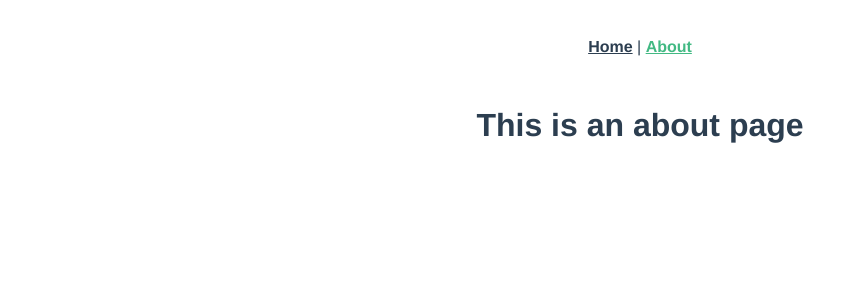
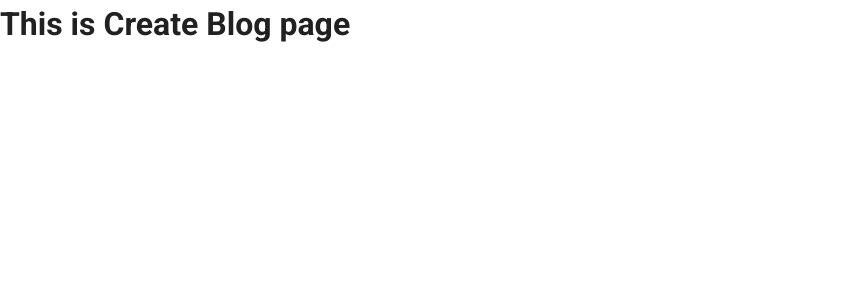
Before and after one commit to TusharMazhar/vue-blog-app, a Vue app: page /#/about in a window 1280 px wide. Shown: the top 300 px of the page, without its empty margins (0-866 px from the left). Built offline with nearby package versions, Linux system fonts and the light colour scheme.

Commit message:
initial setup complete

```diff
--- a/public/index.html
+++ b/public/index.html
@@ -1,11 +1,13 @@
 <!DOCTYPE html>
-<html lang="">
+<html lang="en">
   <head>
     <meta charset="utf-8">
     <meta http-equiv="X-UA-Compatible" content="IE=edge">
     <meta name="viewport" content="width=device-width,initial-scale=1.0">
     <link rel="icon" href="<%= BASE_URL %>favicon.ico">
     <title><%= htmlWebpackPlugin.options.title %></title>
+    <link rel="stylesheet" href="https://fonts.googleapis.com/css?family=Roboto:100,300,400,500,700,900">
+    <link rel="stylesheet" href="https://cdn.jsdelivr.net/npm/@mdi/font@latest/css/materialdesignicons.min.css">
   </head>
   <body>
     <noscript>
--- a/src/App.vue
+++ b/src/App.vue
@@ -1,32 +1,23 @@
 <template>
-  <div id="app">
-    <div id="nav">
-      <router-link to="/">Home</router-link> |
-      <router-link to="/about">About</router-link>
-    </div>
-    <router-view/>
-  </div>
+  <v-app>
+
+     <v-content>
+       <router-view></router-view>
+     </v-content>
+
+  </v-app>
 </template>
 
-<style>
-#app {
-  font-family: Avenir, Helvetica, Arial, sans-serif;
-  -webkit-font-smoothing: antialiased;
-  -moz-osx-font-smoothing: grayscale;
-  text-align: center;
-  color: #2c3e50;
-}
+<script>
 
-#nav {
-  padding: 30px;
-}
 
-#nav a {
-  font-weight: bold;
-  color: #2c3e50;
-}
+export default {
+  name: 'App',
 
-#nav a.router-link-exact-active {
-  color: #42b983;
-}
-</style>
+
+
+  data: () => ({
+    //
+  }),
+};
+</script>
--- a/src/components/HelloWorld.vue
+++ /dev/null
@@ -1,60 +0,0 @@
-<template>
-  <div class="hello">
-    <h1>{{ msg }}</h1>
-    <p>
-      For a guide and recipes on how to configure / customize this project,<br>
-      check out the
-      <a href="https://cli.vuejs.org" target="_blank" rel="noopener">vue-cli documentation</a>.
-    </p>
-    <h3>Installed CLI Plugins</h3>
-    <ul>
-      <li><a href="https://github.com/vuejs/vue-cli/tree/dev/packages/%40vue/cli-plugin-babel" target="_blank" rel="noopener">babel</a></li>
-      <li><a href="https://github.com/vuejs/vue-cli/tree/dev/packages/%40vue/cli-plugin-router" target="_blank" rel="noopener">router</a></li>
-      <li><a href="https://github.com/vuejs/vue-cli/tree/dev/packages/%40vue/cli-plugin-vuex" target="_blank" rel="noopener">vuex</a></li>
-      <li><a href="https://github.com/vuejs/vue-cli/tree/dev/packages/%40vue/cli-plugin-eslint" target="_blank" rel="noopener">eslint</a></li>
-    </ul>
-    <h3>Essential Links</h3>
-    <ul>
-      <li><a href="https://vuejs.org" target="_blank" rel="noopener">Core Docs</a></li>
-      <li><a href="https://forum.vuejs.org" target="_blank" rel="noopener">Forum</a></li>
-      <li><a href="https://chat.vuejs.org" target="_blank" rel="noopener">Community Chat</a></li>
-      <li><a href="https://twitter.com/vuejs" target="_blank" rel="noopener">Twitter</a></li>
-      <li><a href="https://news.vuejs.org" target="_blank" rel="noopener">News</a></li>
-    </ul>
-    <h3>Ecosystem</h3>
-    <ul>
-      <li><a href="https://router.vuejs.org" target="_blank" rel="noopener">vue-router</a></li>
-      <li><a href="https://vuex.vuejs.org" target="_blank" rel="noopener">vuex</a></li>
-      <li><a href="https://github.com/vuejs/vue-devtools#vue-devtools" target="_blank" rel="noopener">vue-devtools</a></li>
-      <li><a href="https://vue-loader.vuejs.org" target="_blank" rel="noopener">vue-loader</a></li>
-      <li><a href="https://github.com/vuejs/awesome-vue" target="_blank" rel="noopener">awesome-vue</a></li>
-    </ul>
-  </div>
-</template>
-
-<script>
-export default {
-  name: 'HelloWorld',
-  props: {
-    msg: String
-  }
-}
-</script>
-
-<!-- Add "scoped" attribute to limit CSS to this component only -->
-<style scoped>
-h3 {
-  margin: 40px 0 0;
-}
-ul {
-  list-style-type: none;
-  padding: 0;
-}
-li {
-  display: inline-block;
-  margin: 0 10px;
-}
-a {
-  color: #42b983;
-}
-</style>
--- a/src/main.js
+++ b/src/main.js
@@ -2,11 +2,13 @@
 import App from './App.vue'
 import router from './router'
 import store from './store'
+import vuetify from './plugins/vuetify';
 
 Vue.config.productionTip = false
 
 new Vue({
   router,
   store,
+  vuetify,
   render: h => h(App)
 }).$mount('#app')
--- /dev/null
+++ b/src/plugins/vuetify.js
@@ -0,0 +1,9 @@
+import Vue from 'vue'
+import Vuetify from 'vuetify'
+import 'vuetify/dist/vuetify.min.css'
+
+Vue.use(Vuetify)
+
+const opts = {}
+
+export default new Vuetify(opts)
--- a/src/views/About.vue
+++ b/src/views/About.vue
@@ -1,5 +1,5 @@
 <template>
   <div class="about">
-    <h1>This is an about page</h1>
+    <h1>This is Create Blog page</h1>
   </div>
 </template>
--- a/src/views/Home.vue
+++ b/src/views/Home.vue
@@ -1,18 +1,18 @@
 <template>
   <div class="home">
-    <img alt="Vue logo" src="../assets/logo.png">
-    <HelloWorld msg="Welcome to Your Vue.js App"/>
+       All blog List
+
+       <div>
+         <router-link to="/about">Create Blog</router-link>
+       </div>
   </div>
 </template>
 
 <script>
-// @ is an alias to /src
-import HelloWorld from '@/components/HelloWorld.vue'
+
 
 export default {
   name: 'Home',
-  components: {
-    HelloWorld
-  }
+
 }
 </script>
--- /dev/null
+++ b/vue.config.js
@@ -0,0 +1,5 @@
+module.exports = {
+  transpileDependencies: [
+    'vuetify'
+  ]
+}
```
Also changed, not shown: package.json (+6 -1 lines), src/assets/logo.svg (added), 1 other file (tests, documents, lock files or other folders).
